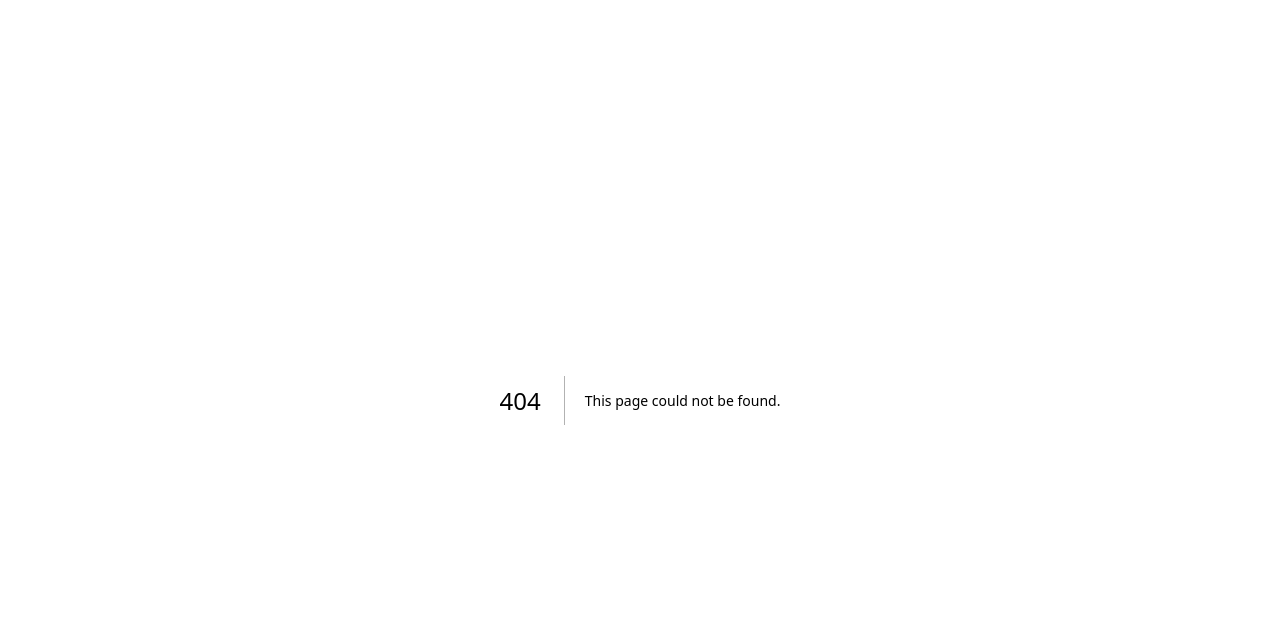
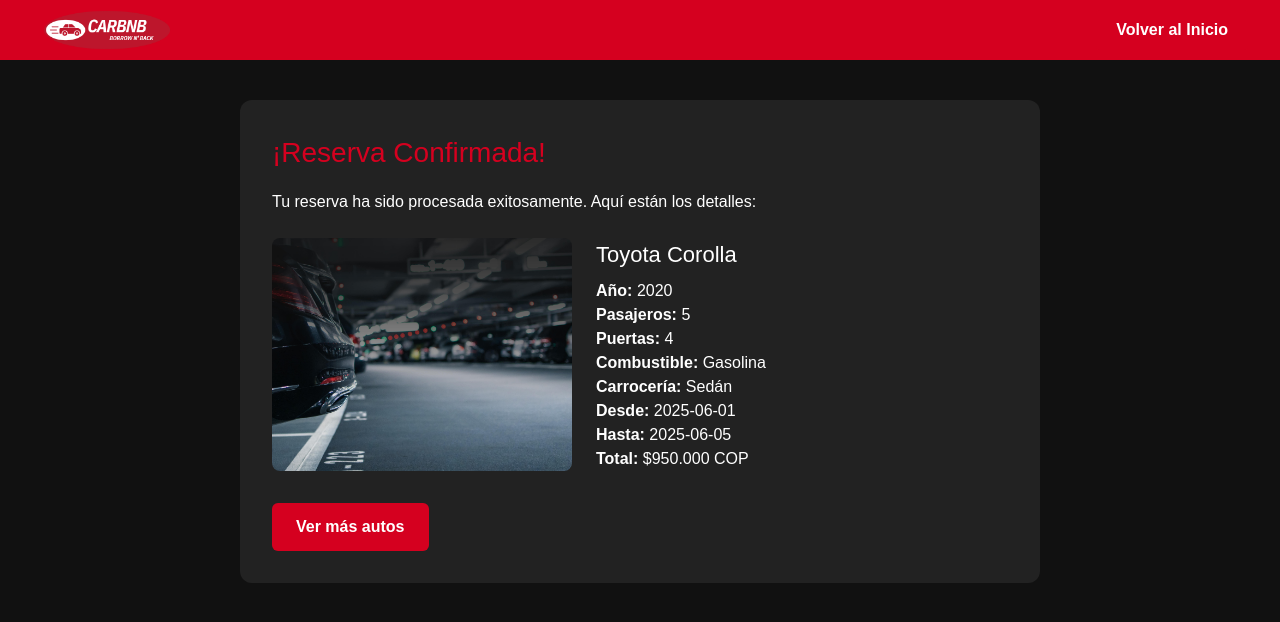
Before and after one commit to j-j-molina/Carbnb, a Next.js app: page /reservation in a window 1280 px wide. Before the commit this address had no page. Shown: the top 622 px of the page. Built offline with nearby package versions, Linux system fonts and the light colour scheme.

Commit message:
booking page

```diff
--- /dev/null
+++ b/src/app/reservation/page.tsx
@@ -0,0 +1,107 @@
+'use client';
+
+import Image from 'next/image';
+import Link from 'next/link';
+
+const RACING_RED = '#D5001F';
+
+export default function ReservaExitosa() {
+  const reserva = {
+    marca: 'Toyota',
+    modelo: 'Corolla',
+    anio: 2020,
+    pasajeros: 5,
+    puertas: 4,
+    combustible: 'Gasolina',
+    carroceria: 'Sedán',
+    foto: '/background2.jpg',
+    fechaInicio: '2025-06-01',
+    fechaFin: '2025-06-05',
+    precioTotal: '$950.000 COP'
+  };
+
+  return (
+    <div style={{ fontFamily: 'sans-serif', background: '#111', minHeight: '100vh', color: '#fff' }}>
+      {/* Header */}
+      <header
+        style={{
+          background: RACING_RED,
+          padding: '0.5rem 2rem',
+          display: 'flex',
+          justifyContent: 'space-between',
+          alignItems: 'center',
+          height: 60,
+        }}
+      >
+        <Link href="/">
+          <Image src="/logo.png" alt="Carbnb Logo" width={150} height={50} />
+        </Link>
+        <Link href="/">
+          <button
+            style={{
+              background: RACING_RED,
+              color: '#fff',
+              border: 'none',
+              borderRadius: 4,
+              padding: '8px 20px',
+              fontWeight: 700,
+              fontSize: 16,
+              cursor: 'pointer',
+            }}
+          >
+            Volver al Inicio
+          </button>
+        </Link>
+      </header>
+
+      {/* Contenido */}
+      <main style={{ maxWidth: 800, margin: '40px auto', background: '#222', padding: 32, borderRadius: 12 }}>
+        <h1 style={{ fontSize: 28, marginBottom: 16, color: RACING_RED }}>¡Reserva Confirmada!</h1>
+
+        <p style={{ marginBottom: 24 }}>
+          Tu reserva ha sido procesada exitosamente. Aquí están los detalles:
+        </p>
+
+        <div style={{ display: 'flex', gap: 24, flexWrap: 'wrap' }}>
+          <Image
+            src={reserva.foto}
+            alt={reserva.modelo}
+            width={300}
+            height={180}
+            style={{ borderRadius: 8, objectFit: 'cover' }}
+          />
+          <div>
+            <h2 style={{ fontSize: 22, marginBottom: 8 }}>{reserva.marca} {reserva.modelo}</h2>
+            <p><strong>Año:</strong> {reserva.anio}</p>
+            <p><strong>Pasajeros:</strong> {reserva.pasajeros}</p>
+            <p><strong>Puertas:</strong> {reserva.puertas}</p>
+            <p><strong>Combustible:</strong> {reserva.combustible}</p>
+            <p><strong>Carrocería:</strong> {reserva.carroceria}</p>
+            <p><strong>Desde:</strong> {reserva.fechaInicio}</p>
+            <p><strong>Hasta:</strong> {reserva.fechaFin}</p>
+            <p><strong>Total:</strong> {reserva.precioTotal}</p>
+          </div>
+        </div>
+
+        <div style={{ marginTop: 32 }}>
+          <Link href="/">
+            <button
+              style={{
+                background: RACING_RED,
+                color: '#fff',
+                border: 'none',
+                borderRadius: 6,
+                padding: '12px 24px',
+                fontWeight: 700,
+                fontSize: 16,
+                cursor: 'pointer',
+              }}
+            >
+              Ver más autos
+            </button>
+          </Link>
+        </div>
+      </main>
+    </div>
+  );
+}
```
